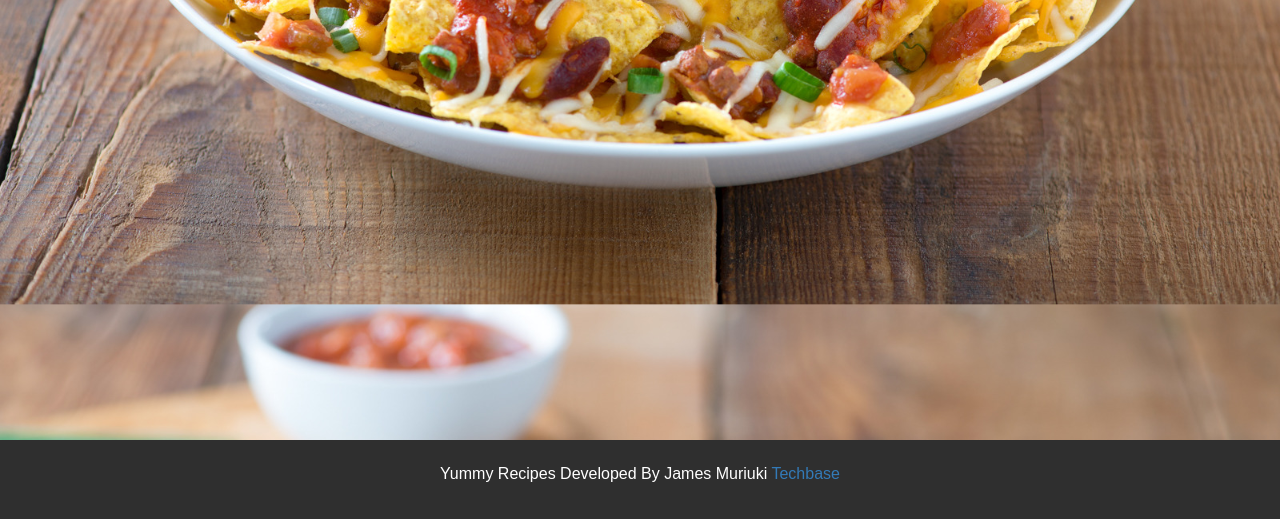
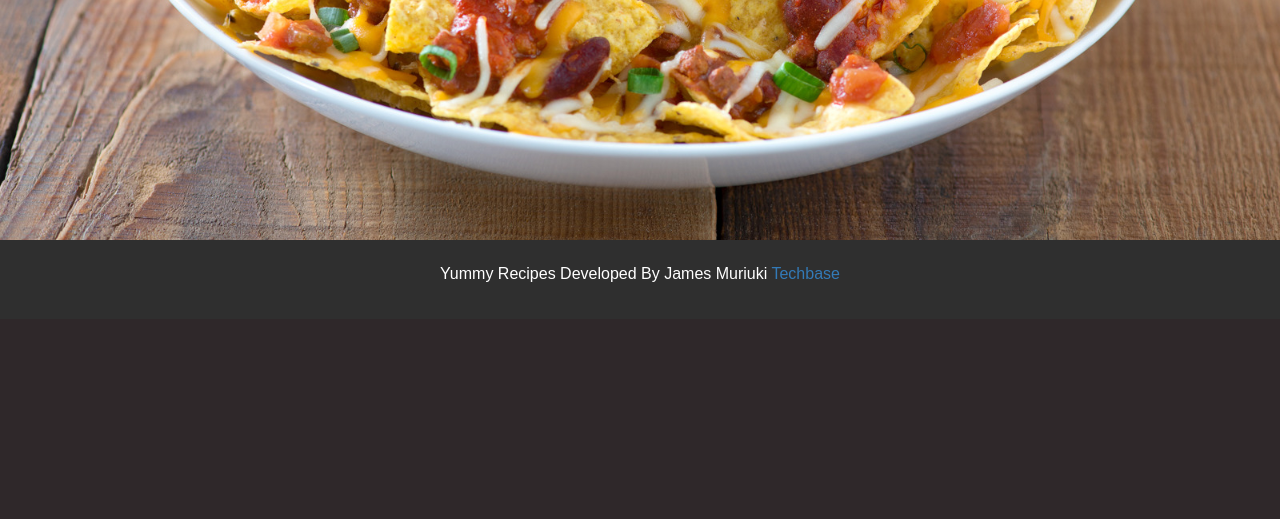
Before and after one commit to james947/Recipee-App-modernMvc-, a Python web app: template templates/index.html in a window 1280 px wide. Shown: the part 550-1069 px from the top of the page. After the commit the page ends 832 px from the top, so only its background shows below. Run offline with Jinja, Linux system fonts and the light colour scheme; the template is opened without the code that fills it, so the values that code supplies are empty.

Commit message:
Modified footer margin top

```diff
--- a/static/css/style.css
+++ b/static/css/style.css
@@ -55,7 +55,7 @@
 .bg-2 {
     background-color: #2f2f2f;
     color: #ffffff;
-    margin-top: 500px;
+    margin-top: 300px;
     padding:20px;
 
 }
```
